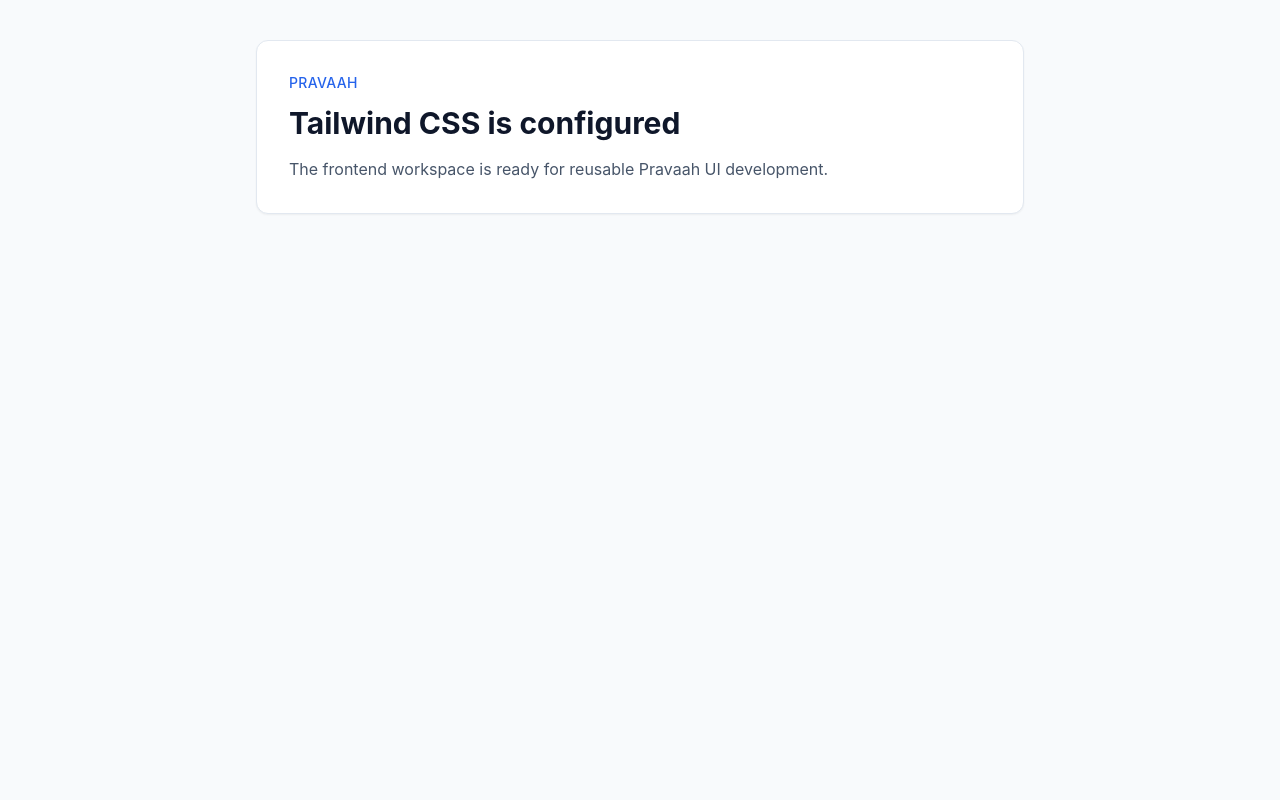
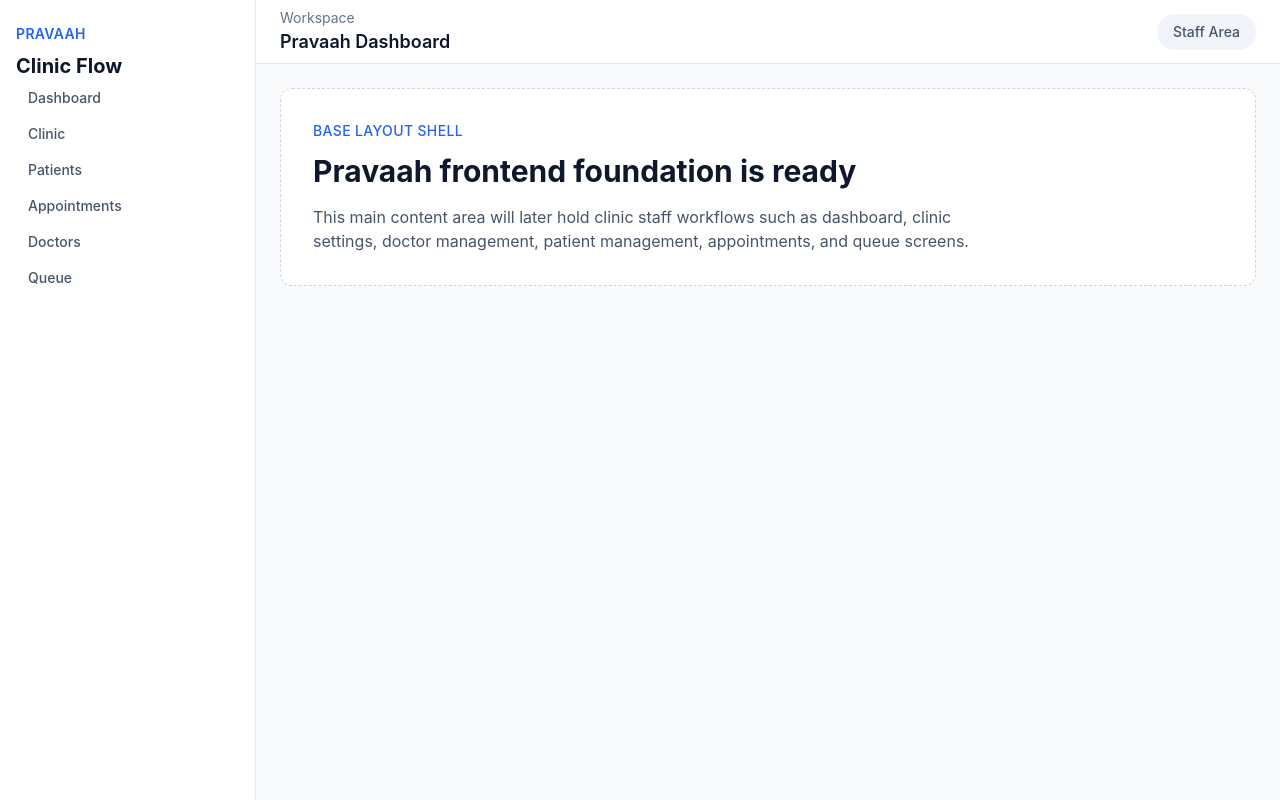
Before and after one commit to garvitsingh171/pravaah, a React (Vite) app in the folder apps/web/: page /dashboard in a window 1280 px wide. Built offline with nearby package versions, Linux system fonts and the light colour scheme.

Commit message:
feat: add base layout shell

```diff
--- a/apps/web/src/App.tsx
+++ b/apps/web/src/App.tsx
@@ -1,21 +1,8 @@
+import AppLayout from "./app/AppLayout";
+
 function App() {
     return (
-        <main className="min-h-screen bg-slate-50 px-6 py-10 text-slate-900">
-            <section className="mx-auto max-w-3xl rounded-xl border border-slate-200 bg-white p-8 shadow-sm">
-                <p className="text-sm font-medium uppercase tracking-wide text-blue-600">
-                    Pravaah
-                </p>
-
-                <h1 className="mt-3 text-3xl font-bold">
-                    Tailwind CSS is configured
-                </h1>
-
-                <p className="mt-4 text-slate-600">
-                    The frontend workspace is ready for reusable Pravaah UI
-                    development.
-                </p>
-            </section>
-        </main>
+      <AppLayout />
     );
 }
 
--- /dev/null
+++ b/apps/web/src/app/AppLayout.tsx
@@ -0,0 +1,34 @@
+import Sidebar from "../components/layout/Sidebar";
+import Topbar from "../components/layout/Topbar";
+
+function AppLayout() {
+    return (
+        <div className="min-h-screen bg-slate-50 text-slate-900">
+            <div className="flex min-h-screen">
+                <Sidebar />
+
+                <div className="flex min-h-screen flex-1 flex-col">
+                    <Topbar />
+
+                    <main className="flex-1 p-6">
+                        <section className="rounded-xl border border-dashed border-slate-300 bg-white p-8">
+                            <p className="text-sm font-medium uppercase tracking-wide text-blue-600">
+                                Base Layout Shell
+                            </p>
+
+                            <h1 className="mt-3 text-3xl font-bold text-slate-900">
+                                Pravaah frontend foundation is ready
+                            </h1>
+
+                            <p className="mt-4 max-w-2xl text-slate-600">
+                                This main content area will later hold clinic staff workflows such as dashboard, clinic settings, doctor management, patient management, appointments, and queue screens.
+                            </p>
+                        </section>
+                    </main>
+                </div>
+            </div>
+        </div>
+    )
+}
+
+export default AppLayout;
--- /dev/null
+++ b/apps/web/src/components/layout/Sidebar.tsx
@@ -0,0 +1,33 @@
+const navigationItems = [
+    'Dashboard',
+    'Clinic',
+    'Patients',
+    'Appointments',
+    'Doctors',
+    'Queue',
+]
+
+function Sidebar() {
+    return (
+        <aside className="hidden min-h-screen w-64 border-r border-slate-200 bg-white px-4 py-6 md:block">
+            <div>
+                <p className="text-sm font-semibold uppercase tracking-wide text-blue-600">
+                    Pravaah
+                </p>
+                <h1 className="mt-2 text-xl font-bold text-slate-900">
+                    Clinic Flow
+                </h1>
+            </div>
+
+            <nav>
+                {navigationItems.map((item) => (
+                    <button key={item} type="button" className="w-full rounded-lg px-3 py-2 text-left text-sm font-medium text-slate-600 transition hover:bg-slate-100 hover:text-slate-900">
+                        {item}
+                    </button>
+                ))}
+            </nav>
+        </aside>
+    )
+}
+
+export default Sidebar;
--- /dev/null
+++ b/apps/web/src/components/layout/Topbar.tsx
@@ -0,0 +1,18 @@
+function Topbar() {
+    return (
+        <header className="flex h-16 items-center justify-between border-b border-slate-200 bg-white px-6">
+            <div>
+                <p className="text-sm text-slate-500">Workspace</p>
+                <h2 className="text-lg font-semibold text-slate-900">
+                    Pravaah Dashboard
+                </h2>
+            </div>
+
+            <div className="rounded-full bg-slate-100 px-4 py-2 text-sm font-medium text-slate-600">
+                Staff Area
+            </div>
+        </header>
+    )
+}
+
+export default Topbar;
```
